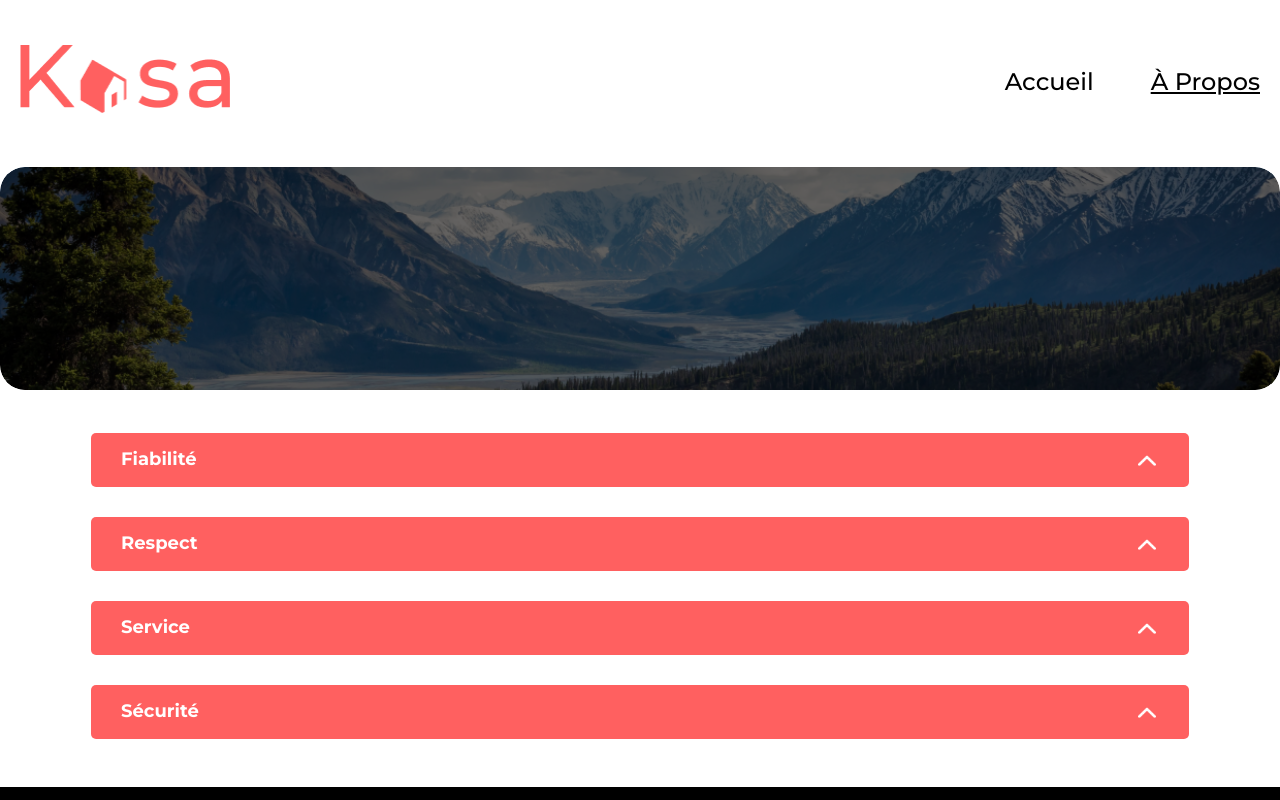
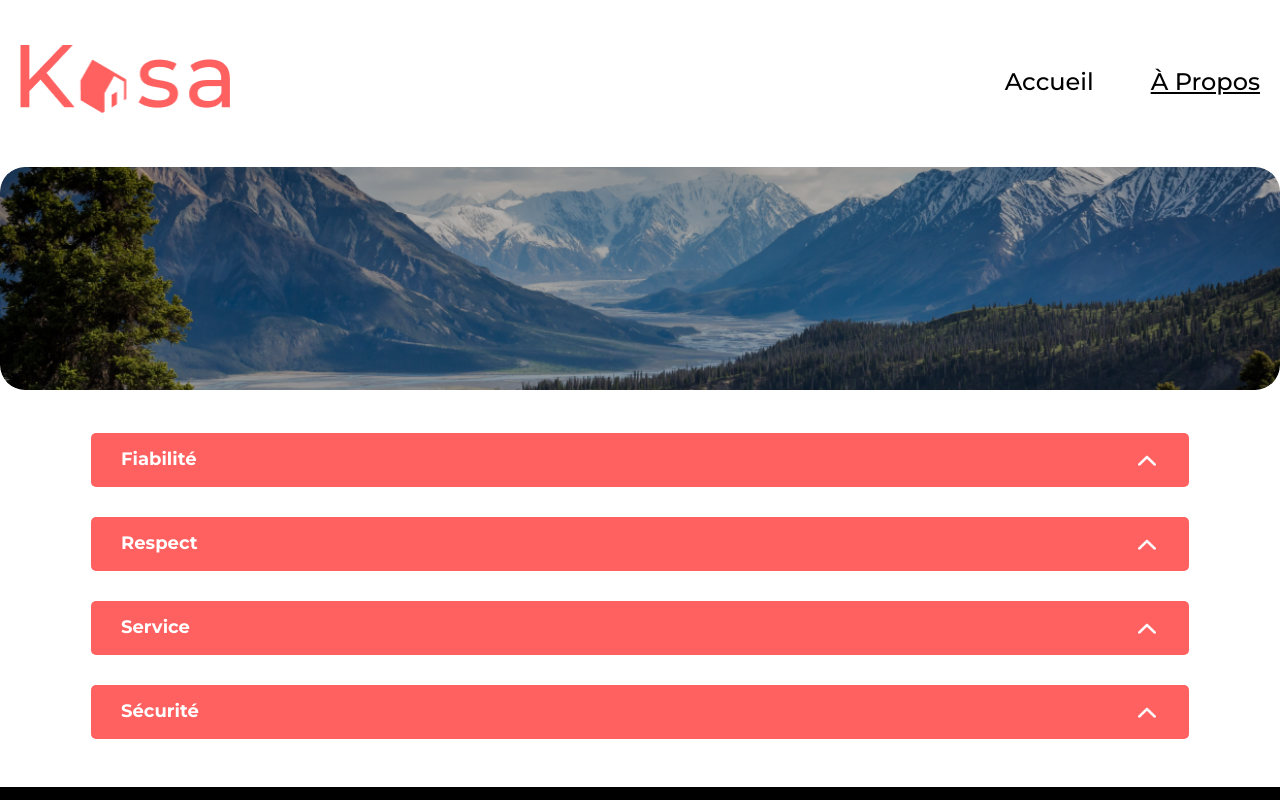
Before and after one commit to Maxb06/P11-Kasa, a React (Create React App) app: page /about in a window 1280 px wide. Shown: the top 800 px of the page. Built offline with nearby package versions, Linux system fonts and the light colour scheme.

Commit message:
style : optimisation banner & correction design

```diff
--- a/src/components/Banner/Banner.jsx
+++ b/src/components/Banner/Banner.jsx
@@ -1,19 +1,26 @@
 import PropTypes from 'prop-types';
+import { useLocation } from 'react-router-dom';
 import styles from "./Banner.module.scss";
 
 /**
- * React component to display a banner with an image and a text.
- * The banner is a div with a class of "banner" containing an img and a h1.
- * The img is given the class "img" and the src and alt attributes are set to the given img.
- * The h1 is given the class "text" and its content is set to the given text.
+ * React component to display a banner with an image and a dynamic background.
+ * The banner displays an image and optional text. The background opacity
+ * changes based on the current page.
+ *
  * @param {{img: string, text: string}} props - The props for the component.
  * @returns {React.ReactElement} - The React element for the component.
  */
-const Banner = ({img, text}) => {
+const Banner = ({ img, text }) => {
+  const location = useLocation();
+
+  const backgroundStyle = {
+    background: location.pathname === '/' ? 'rgba(0, 0, 0, 0.6)' : 'rgba(0, 0, 0, 0.3)',
+  };
+
   return (
-      <div className={styles.banner}>
+      <div className={styles.container} style={backgroundStyle}>
         <img className={styles.img} src={img} alt="Bannière du site" />
-        <h1 className={styles.text}>{text}</h1>
+        {text && <h1 className={styles.text}>{text}</h1>}
       </div>
   );
 };
@@ -21,6 +28,6 @@ const Banner = ({img, text}) => {
 Banner.propTypes = {
   img: PropTypes.string.isRequired,
   text: PropTypes.string,
-}
+};
 
 export default Banner;
--- a/src/components/Banner/Banner.module.scss
+++ b/src/components/Banner/Banner.module.scss
@@ -1,6 +1,6 @@
 @use '../../variables.scss';
 
-.banner {
+.container {
     display: flex;
     justify-content: center;
     align-items: center;
@@ -15,14 +15,14 @@
         margin: 20px 20px;
     }
 
-    & .img {
+    img {
         width: 100%;
         height: 223px;
         object-fit: cover;
         border-radius: 25px;
     }
 
-    & .text {
+    .text {
         color: #FFF;
         text-shadow: 0px 4px 4px rgba(0, 0, 0, 0.25);
         font-size: 48px;
@@ -34,7 +34,16 @@
         z-index: 1;
 
         @media (max-width: variables.$breakpoint-m) {
+            font-size: 24px;
+        }
+
+        @media (max-width: variables.$breakpoint-s) {
             font-size: 20px;
+            justify-content: flex-start;
+            padding-left: 16px;
+            left: 0;
+            max-width: 210px;
+            line-height: 1.3;
         }
     }
 
@@ -45,7 +54,7 @@
         left: 0;
         width: 100%;
         height: 100%;
-        background: rgba(0, 0, 0, 0.6);
+        background: inherit;
         border-radius: 25px;
         z-index: 0;
     }
```
